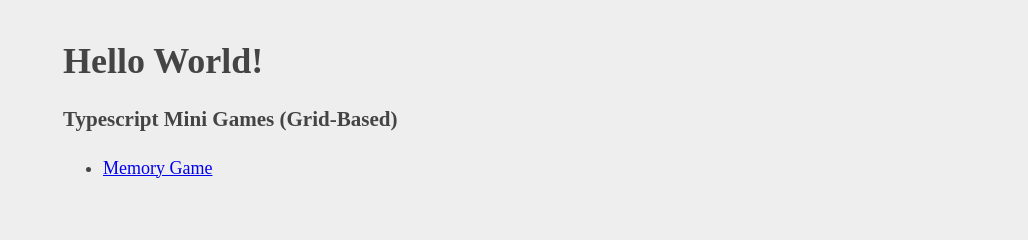
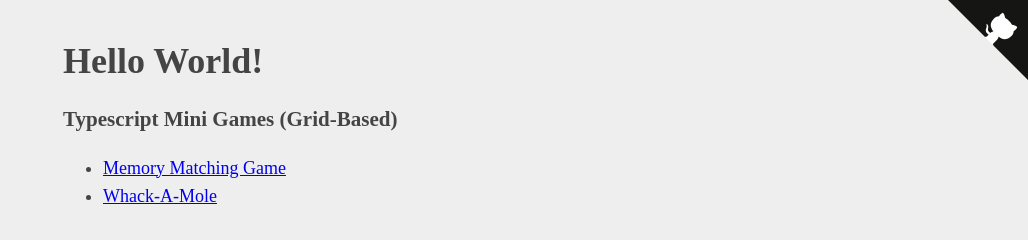
Before and after one commit to gerardrbentley/typescript-mini-games, a plain HTML site: page index.html in a window 1280 px wide. Shown: the whole page, without its empty margins (252-1280 px from the left). Drawn offline with Linux system fonts and the light colour scheme.

Commit message:
add source code link

```diff
--- a/base-style.css
+++ b/base-style.css
@@ -11,3 +11,28 @@ body {
 h1, h2, h3 {
     line-height: 1.2
 }
+
+.github-corner:hover .octo-arm {
+    animation: octocat-wave 560ms ease-in-out
+}
+
+@keyframes octocat-wave {
+    0%, 100% {
+        transform: rotate(0)
+    }
+    20%, 60% {
+        transform: rotate(-25deg)
+    }
+    40%, 80% {
+        transform: rotate(10deg)
+    }
+}
+
+@media (max-width:500px) {
+    .github-corner:hover .octo-arm {
+        animation: none
+    }
+    .github-corner .octo-arm {
+        animation: octocat-wave 560ms ease-in-out
+    }
+}
--- a/index.html
+++ b/index.html
@@ -1,18 +1,35 @@
 <!DOCTYPE html>
 <html lang="en">
+
 <head>
     <meta charset="UTF-8">
     <meta name="viewport" content="width=device-width, initial-scale=1.0">
     <title>Mini Typescript Games Showcase</title>
     <link rel="stylesheet" href="base-style.css">
 </head>
+
 <body>
     <h1>Hello World!</h1>
     <h3>Typescript Mini Games (Grid-Based)</h3>
     <ul>
         <li>
-            <a href="/memory">Memory Game</a>
+            <a href="memory">Memory Matching Game</a>
+        </li>
+        <li>
+            <a href="whack-a-mole">Whack-A-Mole</a>
         </li>
     </ul>
+    <a href="https://github.com/gerardrbentley/typescript-mini-games" class="github-corner"
+        aria-label="View source on GitHub"><svg width="80" height="80" viewBox="0 0 250 250"
+            style="fill:#151513; color:#fff; position: absolute; top: 0; border: 0; right: 0;" aria-hidden="true">
+            <path d="M0,0 L115,115 L130,115 L142,142 L250,250 L250,0 Z"></path>
+            <path
+                d="M128.3,109.0 C113.8,99.7 119.0,89.6 119.0,89.6 C122.0,82.7 120.5,78.6 120.5,78.6 C119.2,72.0 123.4,76.3 123.4,76.3 C127.3,80.9 125.5,87.3 125.5,87.3 C122.9,97.6 130.6,101.9 134.4,103.2"
+                fill="currentColor" style="transform-origin: 130px 106px;" class="octo-arm"></path>
+            <path
+                d="M115.0,115.0 C114.9,115.1 118.7,116.5 119.8,115.4 L133.7,101.6 C136.9,99.2 139.9,98.4 142.2,98.6 C133.8,88.0 127.5,74.4 143.8,58.0 C148.5,53.4 154.0,51.2 159.7,51.0 C160.3,49.4 163.2,43.6 171.4,40.1 C171.4,40.1 176.1,42.5 178.8,56.2 C183.1,58.6 187.2,61.8 190.9,65.4 C194.5,69.0 197.7,73.2 200.1,77.6 C213.8,80.2 216.3,84.9 216.3,84.9 C212.7,93.1 206.9,96.0 205.4,96.6 C205.1,102.4 203.0,107.8 198.3,112.5 C181.9,128.9 168.3,122.5 157.7,114.1 C157.9,116.9 156.7,120.9 152.7,124.9 L141.0,136.5 C139.8,137.7 141.6,141.9 141.8,141.8 Z"
+                fill="currentColor" class="octo-body"></path>
+        </svg></a>
 </body>
+
 </html>
```
Also changed, not shown: base/index.html (+13 -0 lines), base/style.css (+25 -0 lines), memory/index.html (+14 -0 lines), memory/style.css (+25 -0 lines), 1 other file.
